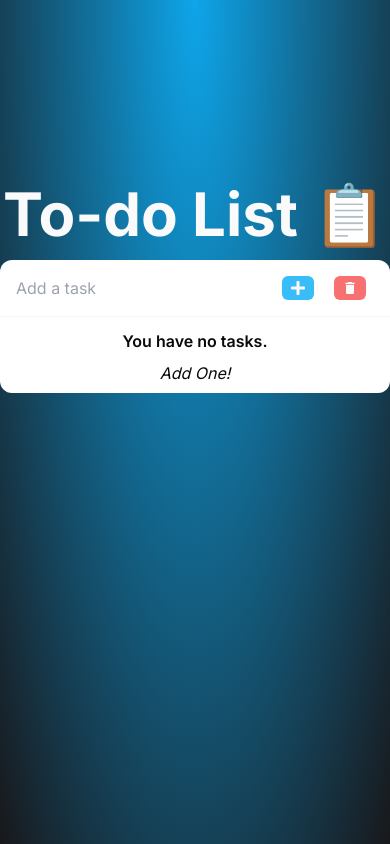
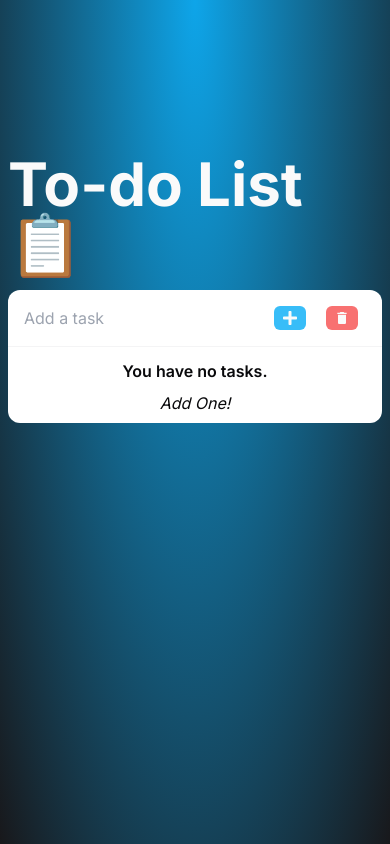
Before and after one commit to Mihir2423/todo, a Next.js app: page / in a window 390 px wide. Built offline with nearby package versions, Linux system fonts and the light colour scheme.

Commit message:
feat: responsive UI

```diff
--- a/app/page.tsx
+++ b/app/page.tsx
@@ -62,7 +62,7 @@ export default function Home() {
   }, [messages]);
 
   return (
-    <main className="flex min-h-screen flex-col gap-4 items-center justify-center bg-[radial-gradient(ellipse_at_top,_var(--tw-gradient-stops))] from-sky-500 to-zinc-900">
+    <main className="flex min-h-screen flex-col gap-4 items-center justify-center bg-[radial-gradient(ellipse_at_top,_var(--tw-gradient-stops))] from-sky-500 to-zinc-900 max-md:px-2">
       <h1 className="text-neutral-50 text-6xl font-bold">To-do List 📋</h1>
       <div className="h-[400px] w-full max-w-lg">
         <div className="bg-white rounded-xl">
```
